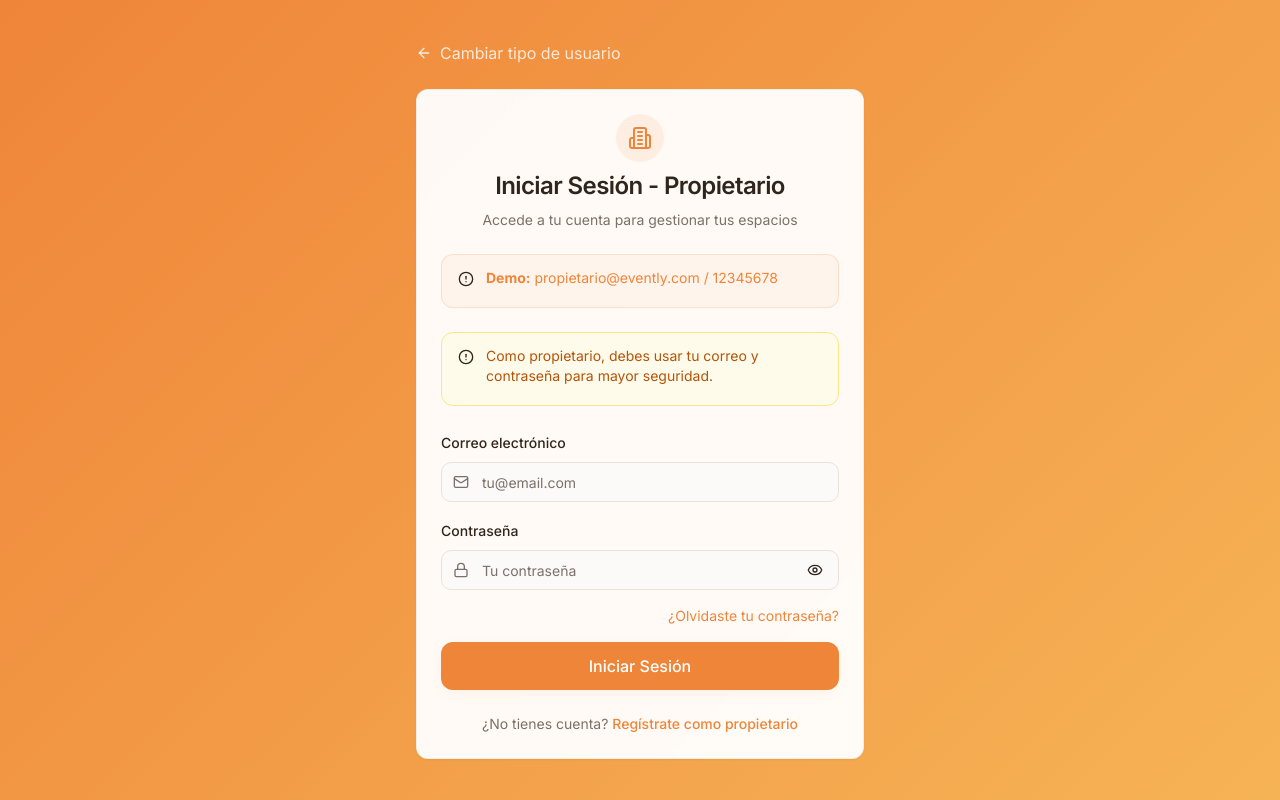
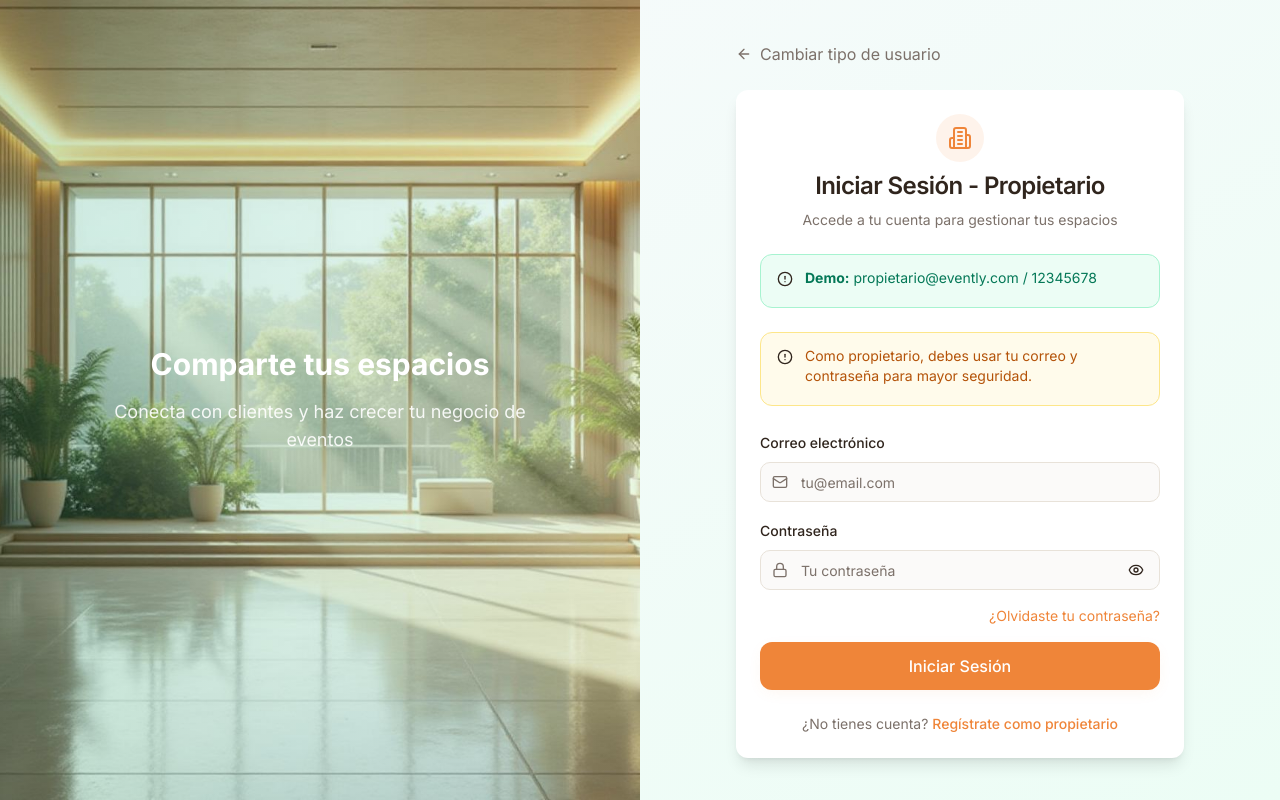
Before and after one commit to William19D/evently, a React (Vite) app: page /login/owner in a window 1280 px wide. Built offline with nearby package versions, Linux system fonts and the light colour scheme.

Commit message:
Refactor: Improve login/register UI
Make the client and owner login/register pages more user-friendly by adjusting the color scheme and adding visual elements to improve the user experience.

```diff
--- a/src/pages/ClientLogin.tsx
+++ b/src/pages/ClientLogin.tsx
@@ -8,6 +8,7 @@ import { Separator } from "@/components/ui/separator";
 import { Alert, AlertDescription } from "@/components/ui/alert";
 import { Eye, EyeOff, Mail, Lock, ArrowLeft, Facebook, Chrome, AlertCircle, User } from "lucide-react";
 import { useToast } from "@/hooks/use-toast";
+import authBackground from "@/assets/auth-background.jpg";
 
 const ClientLogin = () => {
   const [showPassword, setShowPassword] = useState(false);
@@ -64,14 +65,32 @@ const ClientLogin = () => {
   };
 
   return (
-    <div className="min-h-screen bg-gradient-hero flex items-center justify-center p-4">
-      <div className="w-full max-w-md">
-        <Link to="/login-selection" className="inline-flex items-center text-white/80 hover:text-white mb-6 transition-colors">
-          <ArrowLeft className="w-4 h-4 mr-2" />
-          Cambiar tipo de usuario
-        </Link>
+    <div className="min-h-screen bg-gradient-to-br from-slate-50 to-blue-50 dark:from-slate-900 dark:to-slate-800 flex">
+      {/* Image Section - Hidden on mobile */}
+      <div className="hidden lg:flex lg:w-1/2 relative overflow-hidden">
+        <img
+          src={authBackground}
+          alt="Espacio de eventos elegante"
+          className="w-full h-full object-cover"
+        />
+        <div className="absolute inset-0 bg-gradient-to-r from-primary/20 to-primary/10"></div>
+        <div className="absolute inset-0 flex items-center justify-center p-12">
+          <div className="text-center text-white max-w-md">
+            <h2 className="text-3xl font-bold mb-4">Encuentra tu espacio perfecto</h2>
+            <p className="text-lg text-white/90">Conectamos clientes con los mejores espacios para eventos en Colombia</p>
+          </div>
+        </div>
+      </div>
 
-        <Card className="shadow-elegant bg-card/95 backdrop-blur-sm border-border/50">
+      {/* Form Section */}
+      <div className="w-full lg:w-1/2 flex items-center justify-center p-4">
+        <div className="w-full max-w-md">
+          <Link to="/login-selection" className="inline-flex items-center text-muted-foreground hover:text-foreground mb-6 transition-colors">
+            <ArrowLeft className="w-4 h-4 mr-2" />
+            Cambiar tipo de usuario
+          </Link>
+
+          <Card className="shadow-lg border-0">
           <CardHeader className="text-center space-y-2">
             <div className="mx-auto w-12 h-12 bg-primary/10 rounded-full flex items-center justify-center">
               <User className="w-6 h-6 text-primary" />
@@ -90,9 +109,9 @@ const ClientLogin = () => {
               </Alert>
             )}
 
-            <Alert className="bg-primary/5 border-primary/20">
-              <AlertCircle className="h-4 w-4 text-primary" />
-              <AlertDescription className="text-primary">
+            <Alert className="bg-blue-50 border-blue-200 dark:bg-blue-900/20">
+              <AlertCircle className="h-4 w-4 text-blue-600" />
+              <AlertDescription className="text-blue-700 dark:text-blue-300">
                 <strong>Demo:</strong> cliente@evently.com / 123456
               </AlertDescription>
             </Alert>
@@ -196,6 +215,7 @@ const ClientLogin = () => {
             </div>
           </CardContent>
         </Card>
+        </div>
       </div>
     </div>
   );
--- a/src/pages/ClientRegister.tsx
+++ b/src/pages/ClientRegister.tsx
@@ -9,6 +9,7 @@ import { Checkbox } from "@/components/ui/checkbox";
 import { Alert, AlertDescription } from "@/components/ui/alert";
 import { Eye, EyeOff, Mail, Lock, User as UserIcon, Phone, ArrowLeft, Facebook, Chrome, AlertCircle } from "lucide-react";
 import { useToast } from "@/hooks/use-toast";
+import authBackground from "@/assets/auth-background.jpg";
 
 const ClientRegister = () => {
   const [showPassword, setShowPassword] = useState(false);
@@ -100,14 +101,32 @@ const ClientRegister = () => {
   };
 
   return (
-    <div className="min-h-screen bg-gradient-hero flex items-center justify-center p-4">
-      <div className="w-full max-w-md">
-        <Link to="/register-selection" className="inline-flex items-center text-white/80 hover:text-white mb-6 transition-colors">
-          <ArrowLeft className="w-4 h-4 mr-2" />
-          Cambiar tipo de usuario
-        </Link>
+    <div className="min-h-screen bg-gradient-to-br from-slate-50 to-purple-50 dark:from-slate-900 dark:to-slate-800 flex">
+      {/* Image Section - Hidden on mobile */}
+      <div className="hidden lg:flex lg:w-1/2 relative overflow-hidden">
+        <img
+          src={authBackground}
+          alt="Espacio de eventos elegante"
+          className="w-full h-full object-cover"
+        />
+        <div className="absolute inset-0 bg-gradient-to-r from-purple-600/20 to-purple-400/10"></div>
+        <div className="absolute inset-0 flex items-center justify-center p-12">
+          <div className="text-center text-white max-w-md">
+            <h2 className="text-3xl font-bold mb-4">Únete a Evently</h2>
+            <p className="text-lg text-white/90">Descubre espacios únicos para tus eventos especiales</p>
+          </div>
+        </div>
+      </div>
 
-        <Card className="shadow-elegant bg-card/95 backdrop-blur-sm border-border/50">
+      {/* Form Section */}
+      <div className="w-full lg:w-1/2 flex items-center justify-center p-4">
+        <div className="w-full max-w-md">
+          <Link to="/register-selection" className="inline-flex items-center text-muted-foreground hover:text-foreground mb-6 transition-colors">
+            <ArrowLeft className="w-4 h-4 mr-2" />
+            Cambiar tipo de usuario
+          </Link>
+
+          <Card className="shadow-lg border-0">
           <CardHeader className="text-center space-y-2">
             <div className="mx-auto w-12 h-12 bg-primary/10 rounded-full flex items-center justify-center">
               <UserIcon className="w-6 h-6 text-primary" />
@@ -328,6 +347,7 @@ const ClientRegister = () => {
             </div>
           </CardContent>
         </Card>
+        </div>
       </div>
     </div>
   );
--- a/src/pages/OwnerLogin.tsx
+++ b/src/pages/OwnerLogin.tsx
@@ -7,6 +7,7 @@ import { Card, CardContent, CardDescription, CardHeader, CardTitle } from "@/com
 import { Alert, AlertDescription } from "@/components/ui/alert";
 import { Eye, EyeOff, Mail, Lock, ArrowLeft, AlertCircle, Building2 } from "lucide-react";
 import { useToast } from "@/hooks/use-toast";
+import authBackground from "@/assets/auth-background.jpg";
 
 const OwnerLogin = () => {
   const [showPassword, setShowPassword] = useState(false);
@@ -63,14 +64,32 @@ const OwnerLogin = () => {
   };
 
   return (
-    <div className="min-h-screen bg-gradient-hero flex items-center justify-center p-4">
-      <div className="w-full max-w-md">
-        <Link to="/login-selection" className="inline-flex items-center text-white/80 hover:text-white mb-6 transition-colors">
-          <ArrowLeft className="w-4 h-4 mr-2" />
-          Cambiar tipo de usuario
-        </Link>
+    <div className="min-h-screen bg-gradient-to-br from-slate-50 to-emerald-50 dark:from-slate-900 dark:to-slate-800 flex">
+      {/* Image Section - Hidden on mobile */}
+      <div className="hidden lg:flex lg:w-1/2 relative overflow-hidden">
+        <img
+          src={authBackground}
+          alt="Espacio de eventos elegante"
+          className="w-full h-full object-cover"
+        />
+        <div className="absolute inset-0 bg-gradient-to-r from-emerald-600/20 to-emerald-400/10"></div>
+        <div className="absolute inset-0 flex items-center justify-center p-12">
+          <div className="text-center text-white max-w-md">
+            <h2 className="text-3xl font-bold mb-4">Comparte tus espacios</h2>
+            <p className="text-lg text-white/90">Conecta con clientes y haz crecer tu negocio de eventos</p>
+          </div>
+        </div>
+      </div>
 
-        <Card className="shadow-elegant bg-card/95 backdrop-blur-sm border-border/50">
+      {/* Form Section */}
+      <div className="w-full lg:w-1/2 flex items-center justify-center p-4">
+        <div className="w-full max-w-md">
+          <Link to="/login-selection" className="inline-flex items-center text-muted-foreground hover:text-foreground mb-6 transition-colors">
+            <ArrowLeft className="w-4 h-4 mr-2" />
+            Cambiar tipo de usuario
+          </Link>
+
+          <Card className="shadow-lg border-0">
           <CardHeader className="text-center space-y-2">
             <div className="mx-auto w-12 h-12 bg-primary/10 rounded-full flex items-center justify-center">
               <Building2 className="w-6 h-6 text-primary" />
@@ -89,9 +108,9 @@ const OwnerLogin = () => {
               </Alert>
             )}
 
-            <Alert className="bg-primary/5 border-primary/20">
-              <AlertCircle className="h-4 w-4 text-primary" />
-              <AlertDescription className="text-primary">
+            <Alert className="bg-emerald-50 border-emerald-200 dark:bg-emerald-900/20">
+              <AlertCircle className="h-4 w-4 text-emerald-600" />
+              <AlertDescription className="text-emerald-700 dark:text-emerald-300">
                 <strong>Demo:</strong> propietario@evently.com / 12345678
               </AlertDescription>
             </Alert>
@@ -182,6 +201,7 @@ const OwnerLogin = () => {
             </div>
           </CardContent>
         </Card>
+        </div>
       </div>
     </div>
   );
--- a/src/pages/OwnerRegister.tsx
+++ b/src/pages/OwnerRegister.tsx
@@ -9,6 +9,7 @@ import { Textarea } from "@/components/ui/textarea";
 import { Alert, AlertDescription } from "@/components/ui/alert";
 import { Eye, EyeOff, Mail, Lock, User, Phone, ArrowLeft, AlertCircle, Building2, MapPin } from "lucide-react";
 import { useToast } from "@/hooks/use-toast";
+import authBackground from "@/assets/auth-background.jpg";
 
 const OwnerRegister = () => {
   const [showPassword, setShowPassword] = useState(false);
@@ -117,14 +118,32 @@ const OwnerRegister = () => {
   };
 
   return (
-    <div className="min-h-screen bg-gradient-hero flex items-center justify-center p-4">
-      <div className="w-full max-w-lg">
-        <Link to="/register-selection" className="inline-flex items-center text-white/80 hover:text-white mb-6 transition-colors">
-          <ArrowLeft className="w-4 h-4 mr-2" />
-          Cambiar tipo de usuario
-        </Link>
+    <div className="min-h-screen bg-gradient-to-br from-slate-50 to-indigo-50 dark:from-slate-900 dark:to-slate-800 flex">
+      {/* Image Section - Hidden on mobile */}
+      <div className="hidden lg:flex lg:w-1/2 relative overflow-hidden">
+        <img
+          src={authBackground}
+          alt="Espacio de eventos elegante"
+          className="w-full h-full object-cover"
+        />
+        <div className="absolute inset-0 bg-gradient-to-r from-indigo-600/20 to-indigo-400/10"></div>
+        <div className="absolute inset-0 flex items-center justify-center p-12">
+          <div className="text-center text-white max-w-md">
+            <h2 className="text-3xl font-bold mb-4">Haz crecer tu negocio</h2>
+            <p className="text-lg text-white/90">Registra tu negocio y comparte tus espacios con miles de clientes</p>
+          </div>
+        </div>
+      </div>
 
-        <Card className="shadow-elegant bg-card/95 backdrop-blur-sm border-border/50">
+      {/* Form Section */}
+      <div className="w-full lg:w-1/2 flex items-center justify-center p-4">
+        <div className="w-full max-w-lg">
+          <Link to="/register-selection" className="inline-flex items-center text-muted-foreground hover:text-foreground mb-6 transition-colors">
+            <ArrowLeft className="w-4 h-4 mr-2" />
+            Cambiar tipo de usuario
+          </Link>
+
+          <Card className="shadow-lg border-0">
           <CardHeader className="text-center space-y-2">
             <div className="mx-auto w-12 h-12 bg-primary/10 rounded-full flex items-center justify-center">
               <Building2 className="w-6 h-6 text-primary" />
@@ -388,6 +407,7 @@ const OwnerRegister = () => {
             </div>
           </CardContent>
         </Card>
+        </div>
       </div>
     </div>
   );
```
Also changed, not shown: src/assets/auth-background.jpg (added).
